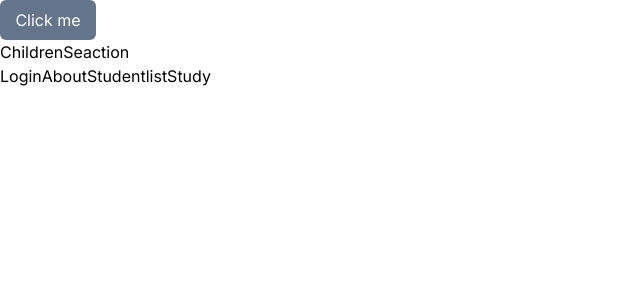
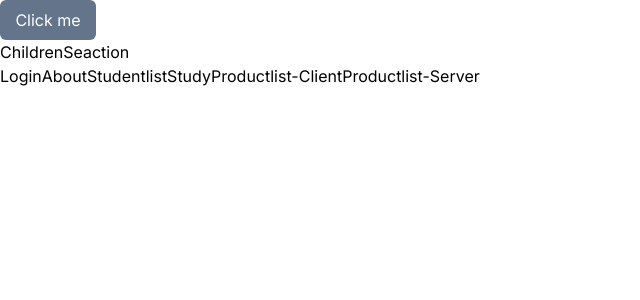
Before and after one commit to TamaghnaGhosh/NextPersonalPractice, a Next.js app: page /HomePage in a window 1280 px wide. Shown: the top 300 px of the page, without its empty margins (0-640 px from the left). Built offline with nearby package versions, Linux system fonts and the light colour scheme.

Commit message:
Implemented the data fetching concept for client side component & server side component

```diff
--- a/src/app/HomePage/page.js
+++ b/src/app/HomePage/page.js
@@ -5,6 +5,15 @@ const HomePage = () => {
   const handleButton = () => {
     alert("handleButton");
   };
+
+  const arrayOfLinks = [
+    { link: "/login", elem: "Login" },
+    { link: "/about", elem: "About" },
+    { link: "/studentlist", elem: "Studentlist" },
+    { link: "/study", elem: "Study" },
+    { link: "/clientapiproductlist", elem: "Productlist-Client" },
+    { link: "/serverapiproductlist", elem: "Productlist-Server" },
+  ];
   return (
     <>
       <button
@@ -15,11 +24,11 @@ const HomePage = () => {
       </button>
       <ChildrenSeaction fullName="Tamaghna" lastName="Ghosh" />
       {/* {ChildrenSeaction({ fullName: "Tamaghna", lastName: "Ghosh" })} */}
-
-      <Link href={"/login"}>Login</Link>
-      <Link href={"/about"}>About</Link>
-      <Link href={"/studentlist"}>Studentlist</Link>
-      <Link href={"/study"}>Study</Link>
+      {arrayOfLinks.map((item) => (
+        <Link key={item} href={item.link}>
+          {item.elem}
+        </Link>
+      ))}
     </>
   );
 };
--- /dev/null
+++ b/src/app/clientapiproductlist/page.js
@@ -0,0 +1,34 @@
+/* eslint-disable react-hooks/rules-of-hooks */
+"use client";
+import { useEffect, useState } from "react";
+
+const page = () => {
+  const [productList, setProductList] = useState(null);
+  useEffect(() => {
+    findProductList();
+  }, []);
+
+  async function findProductList() {
+    let data = await fetch("https://dummyjson.com/products");
+    let result = await data.json();
+    setProductList(result?.products);
+  }
+
+  return (
+    <div className="items-center text-center">
+      <h1 className="font-semibold text-4xl">
+        Product list for client components
+      </h1>
+      {productList === null && (
+        <h1 className="font-semibold text-2xl">Loading.....</h1>
+      )}
+      {productList?.map((productList) => (
+        <h3 key={productList.id} className="font-semibold">
+          Name : {productList.title}
+        </h3>
+      ))}
+    </div>
+  );
+};
+
+export default page;
--- /dev/null
+++ b/src/app/serverapiproductlist/page.js
@@ -0,0 +1,20 @@
+async function findProductList() {
+  let data = await fetch("https://dummyjson.com/products");
+  let result = await data.json();
+  return result?.products;
+}
+export default async function page() {
+  const products = await findProductList();
+  return (
+    <div className="items-center text-center">
+      <h1 className="font-semibold text-4xl">
+        Product list for server components
+      </h1>
+      {products.map((productList) => (
+        <h3 key={productList.id} className="font-semibold">
+          Name : {productList.title}
+        </h3>
+      ))}
+    </div>
+  );
+}
```
